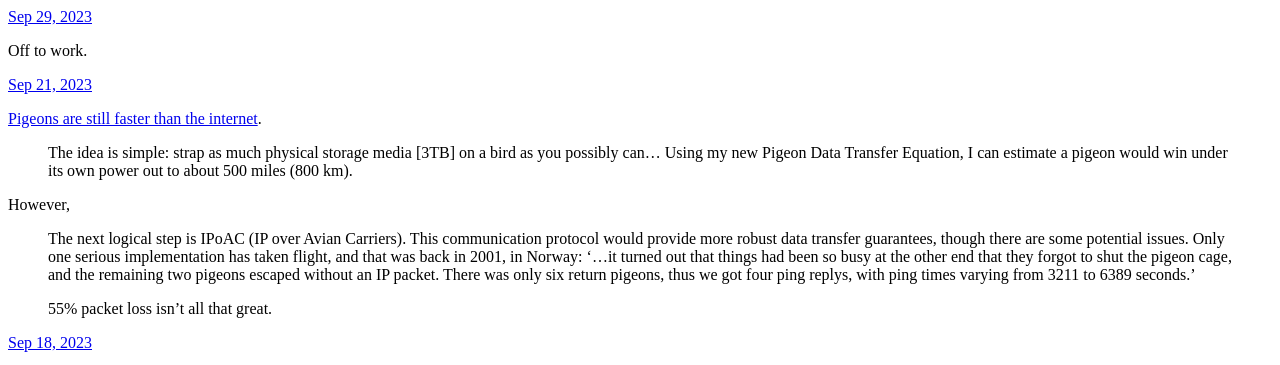
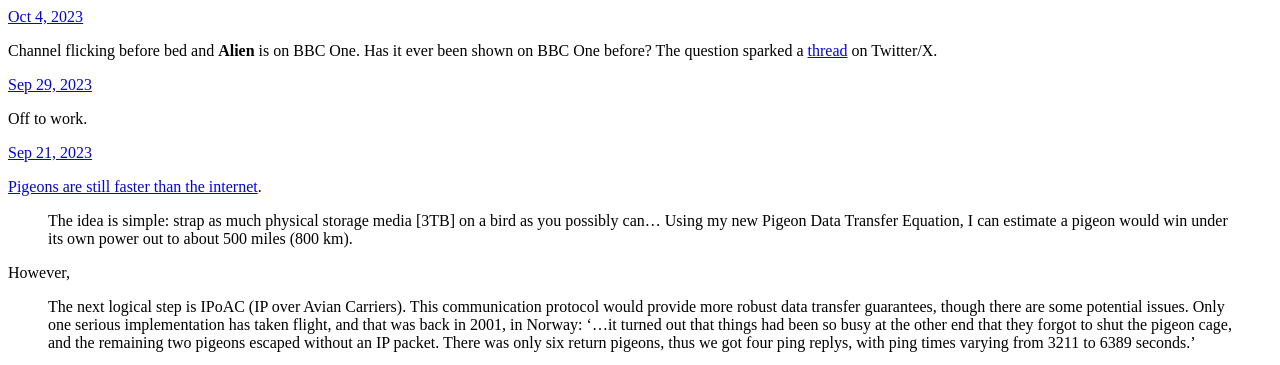
Before and after one commit to gazshaw/Notes, a plain HTML site: page index.html in a window 1280 px wide. Shown: the top 365 px of the page. Drawn offline with Linux system fonts and the light colour scheme.

Commit message:
Archiving from Micro.blog.

```diff
--- a/index.html
+++ b/index.html
@@ -21,6 +21,17 @@
 <div class="h-feed">
 
 
+
+	  <div class="h-entry">
+
+
+		<a href="https://notes.gazshaw.co.uk/2023/10/04/channel-flicking-before.html" class="u-url"><time class="dt-published" datetime="2023-10-04 23:07:11 &#43;0100">Oct 4, 2023</time></a>
+
+		<div class="e-content">
+			 <p>Channel flicking before bed and <strong>Alien</strong> is on BBC One. Has it ever been shown on BBC One before? The question sparked a <a href="https://x.com/cameronyardejnr/status/1709266682806489229?s=46&amp;t=6DeAGxZgcWiqQIAYcmmefg">thread</a> on Twitter/X.</p>
+
+		</div>
+	  </div>
 
 	  <div class="h-entry">
 
```
